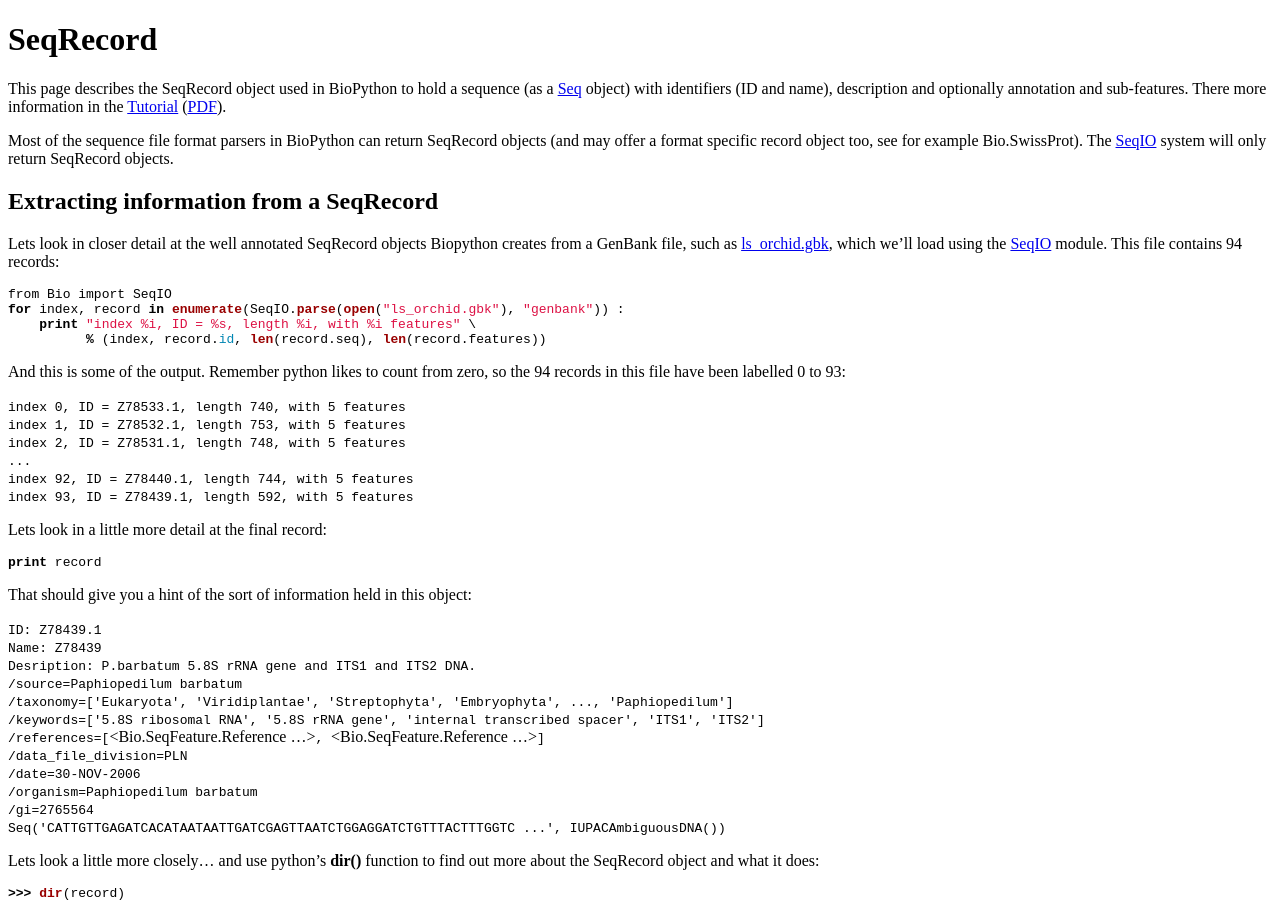
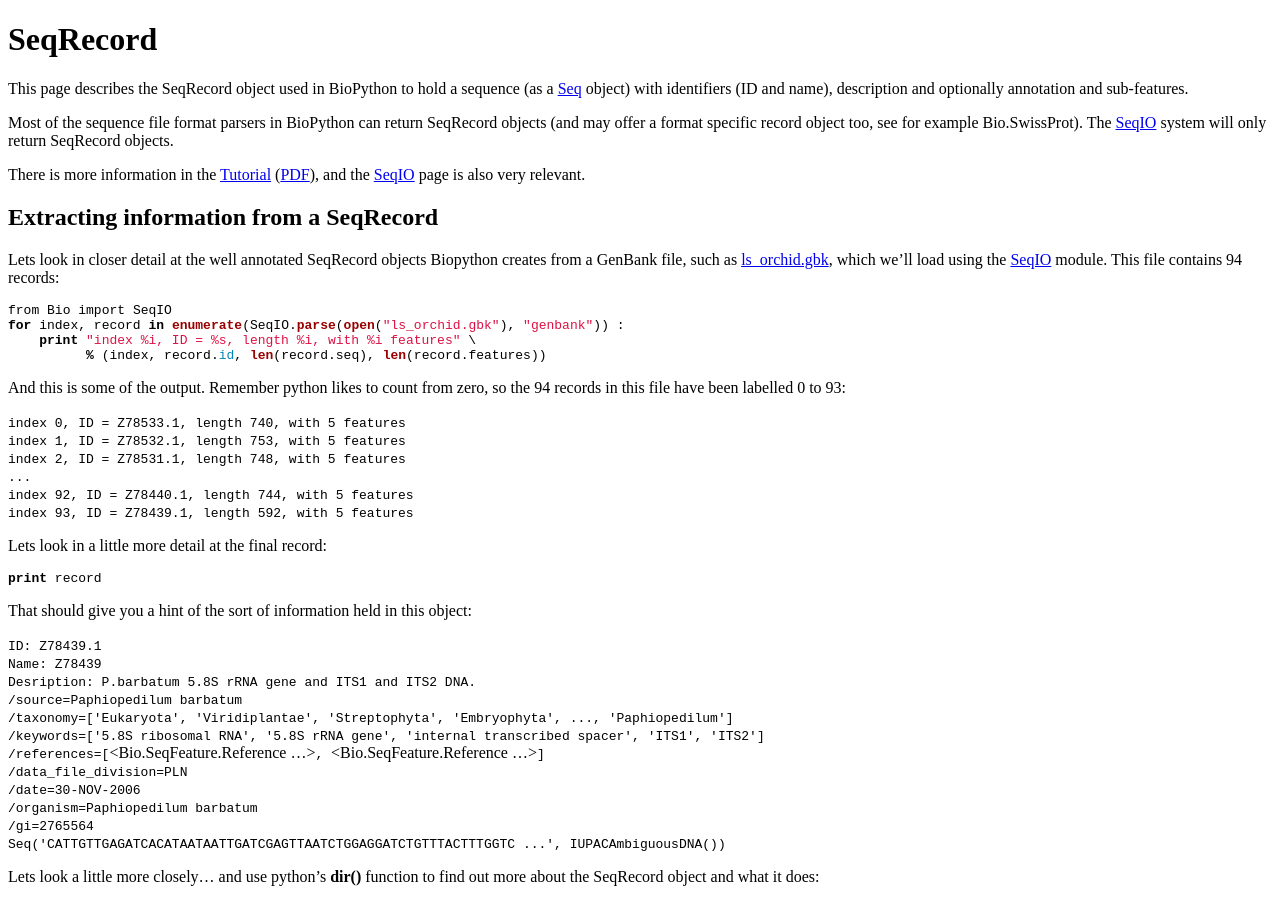
Before and after one commit to biopython/biopython.github.io, a Jekyll site: the page built from wiki/SeqRecord.md, in a window 1280 px wide and 900 px high. Built offline with Jekyll 4.4.1, drawn with Linux system fonts in a browser that asks for light colours.

Commit message:
Typo, reording intro

```diff
--- a/wiki/SeqRecord.md
+++ b/wiki/SeqRecord.md
@@ -6,15 +6,17 @@ layout: wiki
 
 This page describes the SeqRecord object used in BioPython to hold a
 sequence (as a [Seq](Seq "wikilink") object) with identifiers (ID and
-name), description and optionally annotation and sub-features. There
-more information in the
-[Tutorial](http://biopython.org/DIST/docs/tutorial/Tutorial.html)
-([PDF](http://biopython.org/DIST/docs/tutorial/Tutorial.pdf)).
+name), description and optionally annotation and sub-features.
 
 Most of the sequence file format parsers in BioPython can return
 SeqRecord objects (and may offer a format specific record object too,
 see for example Bio.SwissProt). The [SeqIO](SeqIO "wikilink") system
 will only return SeqRecord objects.
+
+There is more information in the
+[Tutorial](http://biopython.org/DIST/docs/tutorial/Tutorial.html)
+([PDF](http://biopython.org/DIST/docs/tutorial/Tutorial.pdf)), and the
+[SeqIO](SeqIO "wikilink") page is also very relevant.
 
 Extracting information from a SeqRecord
 ---------------------------------------
```
Also changed, not shown: 1 other file.
